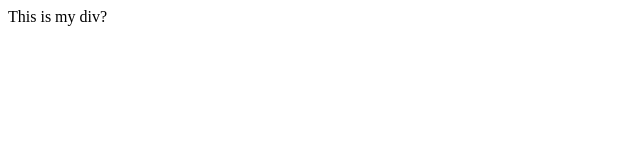
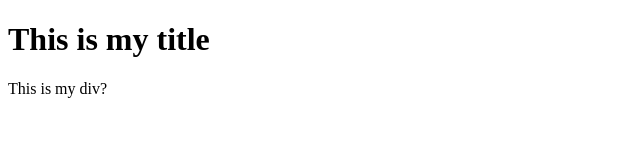
Before and after one commit to zebrainflames/pages-portfolio, a plain HTML site: page index.html in a window 1280 px wide. Shown: the whole page, without its empty margins (0-640 px from the left). Drawn offline with Linux system fonts and the light colour scheme.

Commit message:
title test

```diff
--- a/index.html
+++ b/index.html
@@ -1,10 +1,11 @@
 <!DOCTYPE html>
 <head>
-
+    <title>TEST TEST LOL</title>
 </head>
 <body>
-    <title>TEST TEST LOL</title>
+
     <div>
+        <h1>This is my title</h1>
         This is my div?
     </div>
 </body>
```
